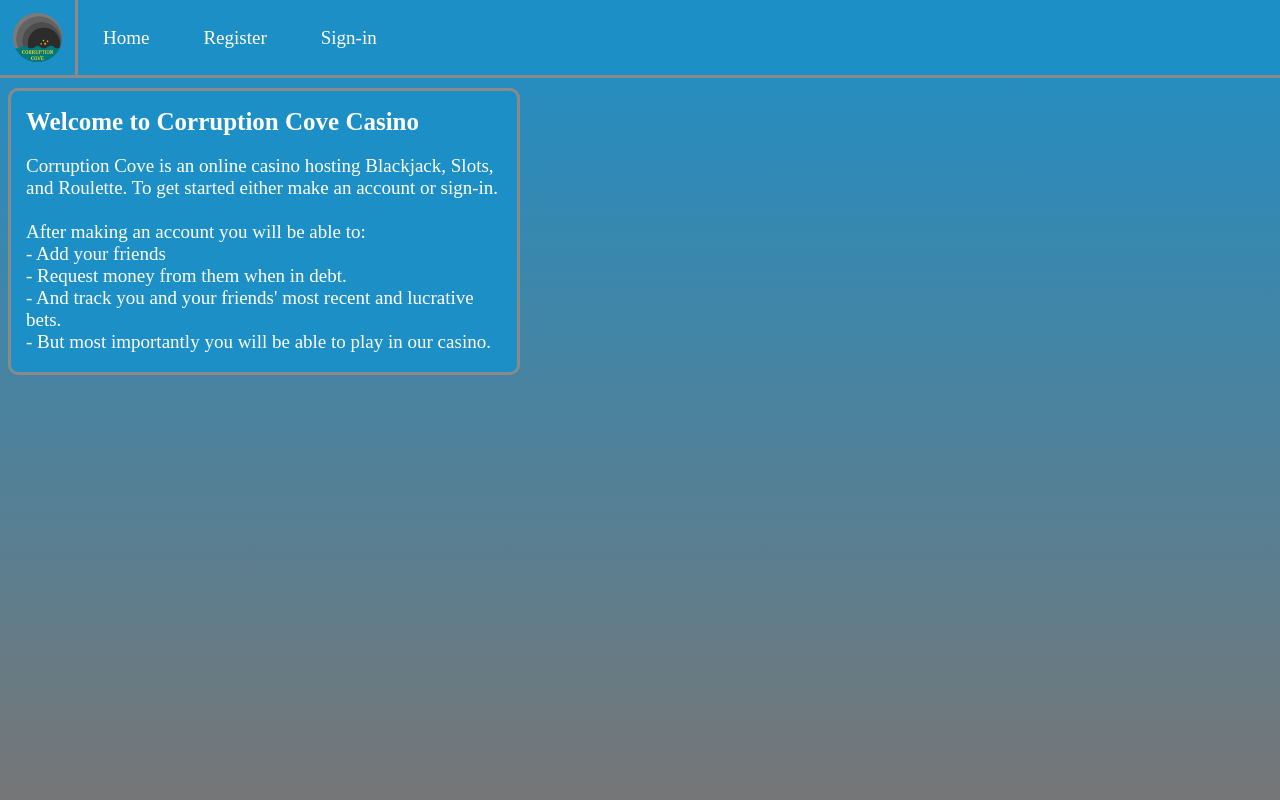
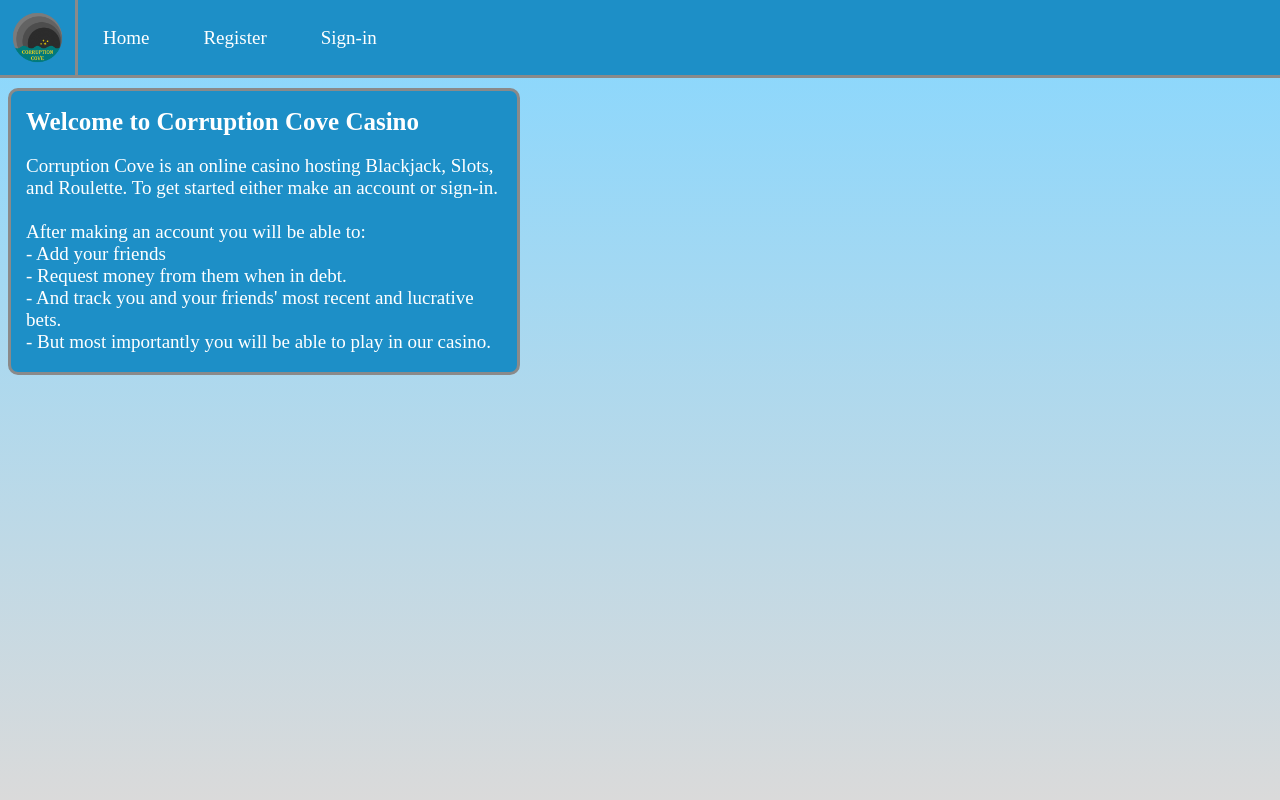
Before and after one commit to LunarSands/Corruption-Cove-Casino, a Django app: page / in a window 1280 px wide. Run offline with Django 5.2, Linux system fonts and the light colour scheme.

Commit message:
minor css updates

```diff
--- a/static/account.css
+++ b/static/account.css
@@ -107,6 +107,7 @@ form {
     }
     input[button]{
         box-shadow: 0px 0px 10px rgba(0, 0, 0, 0);
+        cursor: pointer;
         transition: box-shadow 0.5s ease-in-out;
     }
     input[button]:hover{
--- a/static/nav.css
+++ b/static/nav.css
@@ -60,6 +60,7 @@ a.nav {
     padding-right: 25px;
     text-decoration: none;
     font-size: 19px;
+    transition: background-color 0.5s ease-in-out;
 }
 
 a.account {
--- a/static/styles.css
+++ b/static/styles.css
@@ -19,7 +19,7 @@ div.gradient {
   left: 0;
   width: 100%;
   height: 100%;
-  background: linear-gradient(to top, #767676, #1d8fc7);
+  background: linear-gradient(to top, #dadada, #86d7ff);
   z-index: -1;
 }
 
```
Also changed, not shown: templates/Corruption_Cove/account.html (+6 -7 lines).
